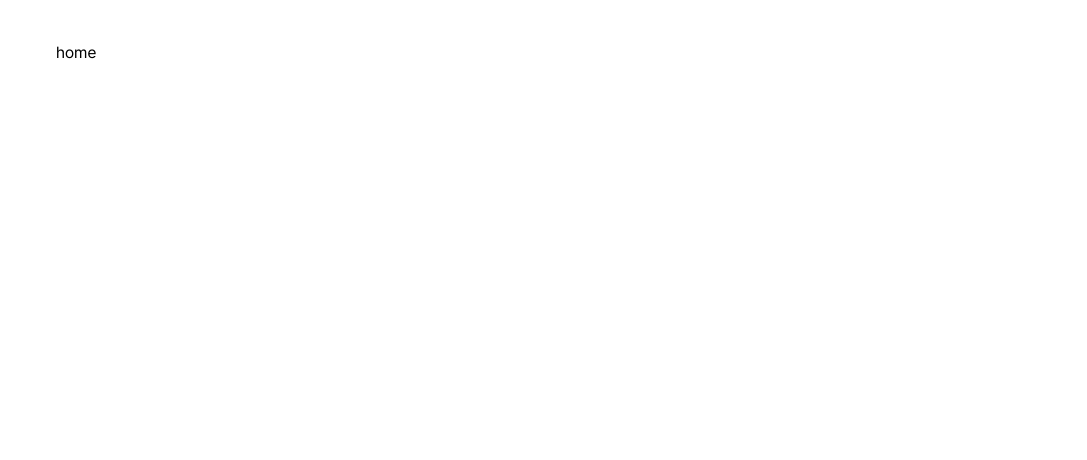
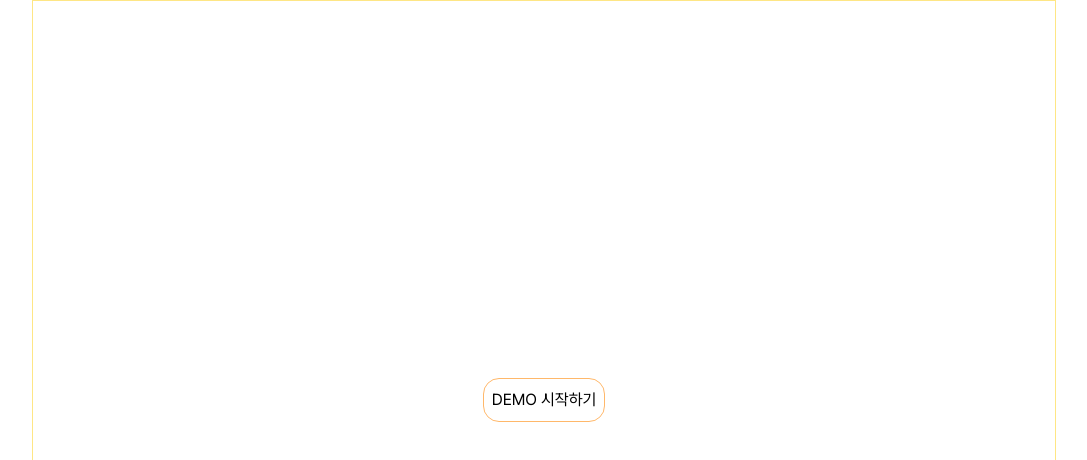
Before and after one commit to Heojiyeon/tripdivide, a Next.js app: page / in a window 1280 px wide. Shown: the top 460 px of the page, without its empty margins (96-1183 px from the left). Built offline with nearby package versions, Linux system fonts and the light colour scheme.

Commit message:
feat: demoKey 기반 라우팅

```diff
--- /dev/null
+++ b/app/api/demo/route.ts
@@ -0,0 +1,14 @@
+import { prisma } from "@/app/lib/prisma";
+
+export async function POST() {
+  const session = await prisma.demoSession.create({
+    data: {},
+  });
+
+  return Response.json(
+    {
+      demoKey: session.demoKey,
+    },
+    { status: 201 },
+  );
+}
--- /dev/null
+++ b/app/demo/[demoKey]/trips/page.tsx
@@ -0,0 +1,7 @@
+/**
+ *
+ * @returns 여행 리스트 페이지
+ */
+export default function Trips() {
+  return <div>Trips</div>;
+}
--- a/app/globals.css
+++ b/app/globals.css
@@ -1,10 +1,4 @@
 @import "tailwindcss";
-
-html,
-body {
-  width: 100%;
-  min-height: 100%;
-}
 
 body {
   line-height: 1.6;
--- a/app/layout.tsx
+++ b/app/layout.tsx
@@ -22,7 +22,7 @@ export default function RootLayout({
     <html lang="ko">
       <body className={`${pretendard.className} antialiased`}>
         <header></header>
-        <main className="max-w-5xl mx-auto px-6 py-10">{children}</main>
+        <main className="max-w-5xl min-h-screen mx-auto">{children}</main>
         <footer></footer>
       </body>
     </html>
--- a/app/page.tsx
+++ b/app/page.tsx
@@ -1,7 +1,36 @@
+"use client";
+
+import { useRouter } from "next/navigation";
+
 /**
  *
  * @returns 메인 홈 페이지
  */
 export default function Home() {
-  return <div>home</div>;
+  const router = useRouter();
+
+  const handleClickDemo시작 = async () => {
+    // (1) localStorage 값 확인
+    const existedDemoKey = window.localStorage.getItem("demokey");
+    if (existedDemoKey) {
+      return router.push(`/demo/${existedDemoKey}/trips`);
+    }
+
+    // (2) demoKey 생성
+    const response = await fetch("/api/demo", {
+      method: "POST",
+    });
+    const { demoKey } = await response.json();
+
+    window.localStorage.setItem("demoKey", demoKey);
+    return router.push(`/demo/${demoKey}/trips`);
+  };
+
+  return (
+    <div className="border border-amber-200 flex justify-center items-center h-screen">
+      <button onClick={handleClickDemo시작} className="border border-orange-300 p-2 rounded-2xl">
+        DEMO 시작하기
+      </button>
+    </div>
+  );
 }
```
